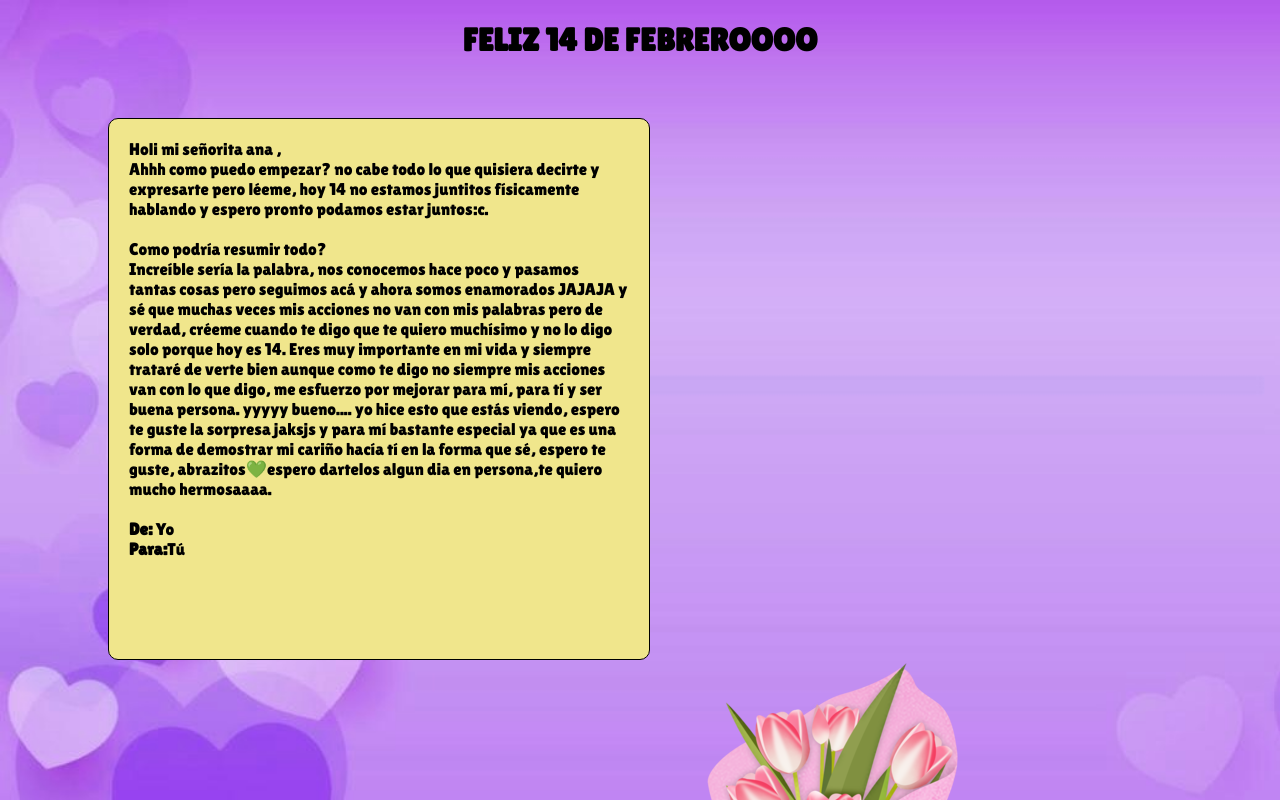
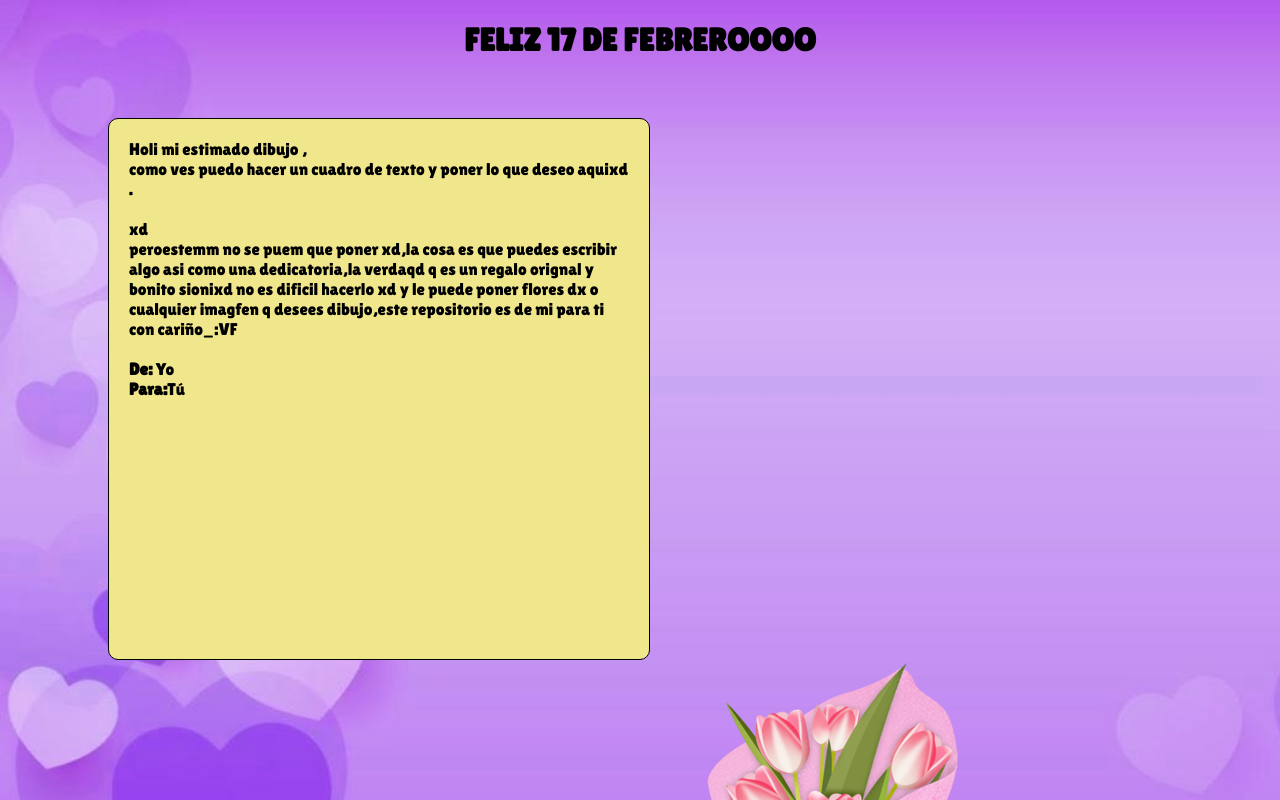
Before and after one commit to erickSitoy/siestonoesamornadaloes, a plain HTML site: page archives.html/pagina1.html in a window 1280 px wide. Shown: the top 800 px of the page. Drawn offline with Linux system fonts and the light colour scheme; files whose address does not match are found by name.

Commit message:
Update pagina1.html

```diff
--- a/archives.html/pagina1.html
+++ b/archives.html/pagina1.html
@@ -11,22 +11,16 @@
 <body>
     <audio src="../mutimedia/musica2.mp3" autoplay></audio>
     <div style="height: auto; text-align: center;">
-        <h1>FELIZ 14 DE FEBREROOOO</h1>
+        <h1>FELIZ 17 DE FEBREROOOO</h1>
     </div>
     <br><br>
     <div class="cartita">
-        Holi mi señorita ana ,<br>
-        Ahhh como puedo empezar? no cabe todo lo que quisiera decirte y expresarte pero léeme, hoy 14 no estamos juntitos
-        físicamente hablando y espero pronto podamos estar juntos:c.<br><br>
-
-        Como podría resumir todo?<br>
-        Increíble sería la palabra, nos conocemos hace poco y pasamos tantas cosas pero seguimos acá y ahora somos enamorados JAJAJA y sé que
-        muchas veces mis acciones no van con mis palabras pero de verdad, créeme cuando te digo que te quiero muchísimo y
-        no lo digo solo porque hoy es 14. Eres muy importante en mi vida y siempre trataré de verte bien aunque como te
-        digo no siempre mis acciones van con lo que digo, me esfuerzo por mejorar para mí, para tí y ser buena persona.
-        yyyyy bueno.... yo hice  esto que estás
-        viendo, espero te guste la sorpresa jaksjs y para mí bastante especial ya que es una forma de demostrar mi
-        cariño hacía tí en la forma que sé, espero te guste, abrazitos💚espero dartelos algun dia en persona,te quiero mucho hermosaaaa.<br><br>
+        Holi mi estimado dibujo ,<br>
+        como ves puedo hacer un cuadro de texto y poner lo que deseo aquixd .<br><br>
+        xd<br>
+        peroestemm no se puem que poner xd,la cosa es que puedes escribir algo asi como una dedicatoria,la verdaqd q es un regalo orignal y bonito sionixd
+no es dificil hacerlo xd
+y le puede poner flores dx o cualquier imagfen q desees dibujo,este repositorio es de mi para ti con cariño_:VF<br><br>
         <b>De:</b> Yo <br>
         <b>Para:</b>Tú <br>
     </div>
```
